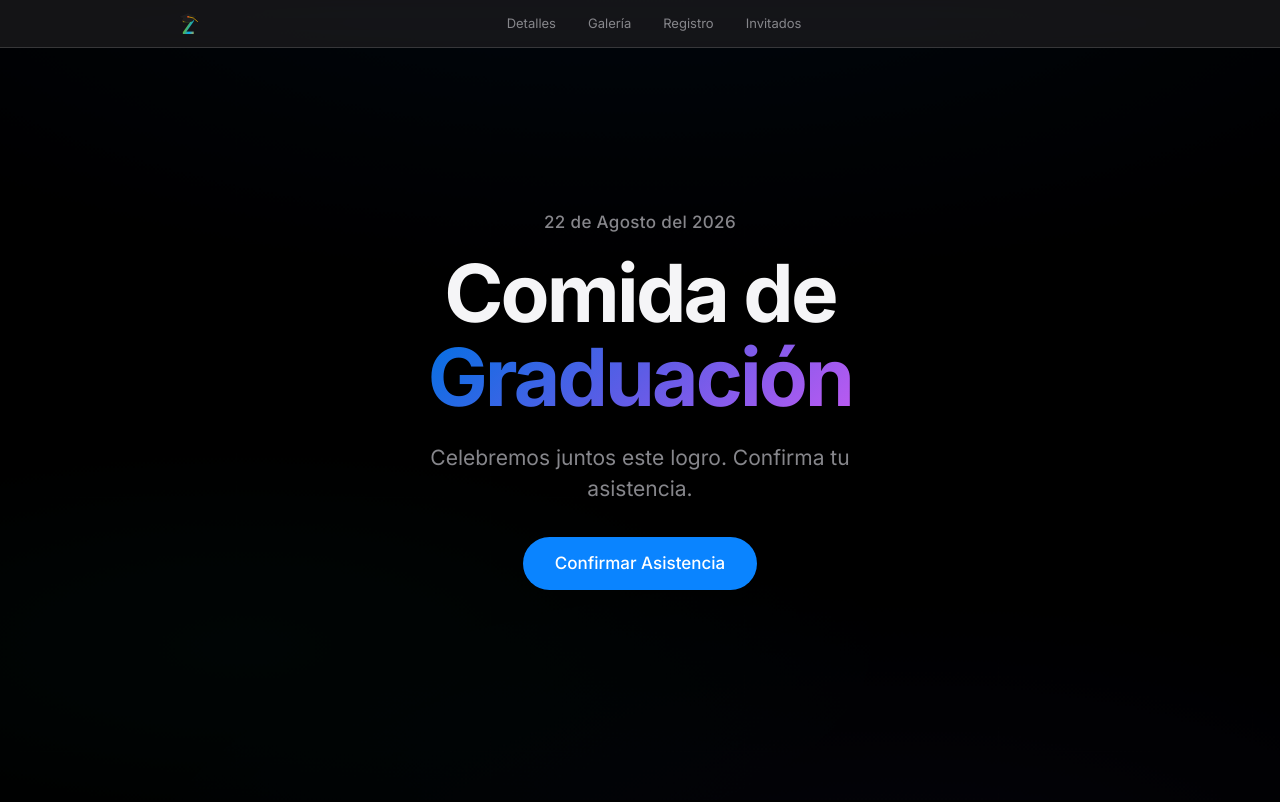
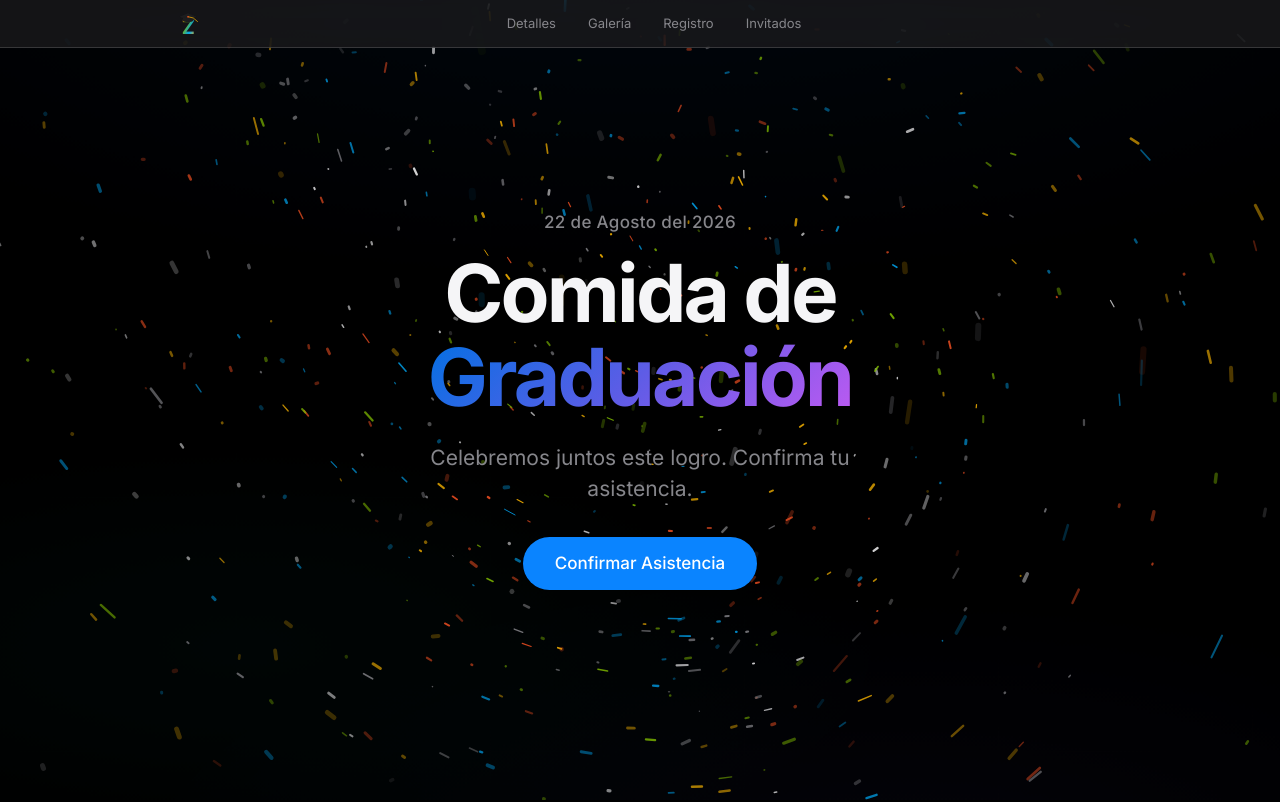
Before and after one commit to ZAJUID/comida-graduacion, a plain HTML site: page index.html in a window 1280 px wide. Shown: the top 802 px of the page. Drawn offline with Linux system fonts and the light colour scheme; no server answers; a web font is replaced by a local one.

Commit message:
Implement Antigravity particle sphere animation

```diff
--- a/index.html
+++ b/index.html
@@ -67,6 +67,7 @@
     <!-- Hero Section -->
     <section id="hero" class="hero-section">
         <div class="hero-bg-gradient"></div>
+        <canvas id="particle-canvas"></canvas>
         <div class="hero-content">
             <p class="hero-eyebrow">22 de Agosto del 2026</p>
             <h1 class="hero-title">Comida de<br><span class="hero-highlight">Graduación</span></h1>
@@ -310,6 +311,7 @@
         <button class="lightbox-nav lightbox-next" id="lightbox-next">›</button>
     </div>
 
+    <script src="particles.js?v=1"></script>
     <script src="app.js"></script>
 </body>
 
--- /dev/null
+++ b/particles.js
@@ -0,0 +1,131 @@
+/* ============================================
+   ANTIGRAVITY SPHERE PARTICLES
+   ============================================ */
+
+const canvas = document.getElementById('particle-canvas');
+const ctx = canvas.getContext('2d', { alpha: true });
+
+let width, height;
+
+// Microsoft Colors + White/Gray for depth and match the theme
+const colors = ['#F25022', '#7FBA00', '#00A4EF', '#FFB900', '#f5f5f7', '#86868b'];
+
+let particles = [];
+// More particles on desktop, fewer on mobile to preserve performance
+const isMobile = window.innerWidth <= 768;
+const PARTICLE_COUNT = isMobile ? 300 : 800;
+let time = 0;
+
+function resize() {
+    width = window.innerWidth;
+    height = window.innerHeight;
+    canvas.width = width;
+    canvas.height = height;
+}
+
+window.addEventListener('resize', resize);
+resize();
+
+class Particle {
+    constructor() {
+        // Random placement inside a spherical shell
+        this.r = Math.random() * 350 + 150;
+        this.theta = Math.random() * Math.PI * 2;
+        this.phi = Math.acos((Math.random() * 2) - 1);
+
+        this.color = colors[Math.floor(Math.random() * colors.length)];
+        this.length = Math.random() * 20 + 8; // Dash length
+        // Unique orbital speed
+        this.speed = (Math.random() - 0.5) * 0.003;
+        this.thickness = Math.random() * 1.5 + 1;
+    }
+
+    update() {
+        this.theta += this.speed;
+        this.phi += this.speed * 0.5;
+    }
+
+    draw() {
+        // Spherical coordinates to 3D Cartesian
+        const x3d = this.r * Math.sin(this.phi) * Math.cos(this.theta);
+        const y3d = this.r * Math.sin(this.phi) * Math.sin(this.theta);
+        const z3d = this.r * Math.cos(this.phi);
+
+        // Find tail position by subtracting orbital deltas
+        const pastTheta = this.theta - this.speed * this.length;
+        const pastPhi = this.phi - (this.speed * 0.5) * this.length;
+        const tailX = this.r * Math.sin(pastPhi) * Math.cos(pastTheta);
+        const tailY = this.r * Math.sin(pastPhi) * Math.sin(pastTheta);
+        const tailZ = this.r * Math.cos(pastPhi);
+
+        // Global slow rotation of the entire sphere
+        const rotY = time * 0.0015;
+        const rotX = time * 0.0008;
+
+        // Apply 3D rotation around X and Y axes
+        const rotate3D = (x, y, z) => {
+            // Rotate around X
+            let y1 = y * Math.cos(rotX) - z * Math.sin(rotX);
+            let z1 = y * Math.sin(rotX) + z * Math.cos(rotX);
+            // Rotate around Y
+            let x2 = x * Math.cos(rotY) + z1 * Math.sin(rotY);
+            let z2 = -x * Math.sin(rotY) + z1 * Math.cos(rotY);
+            return { x: x2, y: y1, z: z2 };
+        };
+
+        const pos = rotate3D(x3d, y3d, z3d);
+        const tailPos = rotate3D(tailX, tailY, tailZ);
+
+        // 3D Perspective Projection
+        const focalLength = 1100;
+        // Move the sphere away from camera
+        const zShift = pos.z + 800;
+        const tailZShift = tailPos.z + 800;
+
+        if (zShift < 10) return; // Behind camera
+
+        const scale = focalLength / zShift;
+        const tailScale = focalLength / tailZShift;
+
+        const cx = width / 2;
+        const cy = height / 2;
+
+        const x2d = pos.x * scale + cx;
+        const y2d = pos.y * scale + cy;
+        const tx2d = tailPos.x * tailScale + cx;
+        const ty2d = tailPos.y * tailScale + cy;
+
+        // Fog/Perspective alpha: Fade objects in the back of the sphere
+        // z values generally range from -500 to 500
+        const alpha = Math.max(0.02, Math.min(0.85, (pos.z + 500) / 1000));
+
+        ctx.beginPath();
+        ctx.moveTo(tx2d, ty2d);
+        ctx.lineTo(x2d, y2d);
+        ctx.strokeStyle = this.color;
+        ctx.globalAlpha = alpha;
+        ctx.lineWidth = this.thickness * scale;
+        ctx.lineCap = 'round';
+        ctx.stroke();
+    }
+}
+
+// Generate the initial burst of particles
+for (let i = 0; i < PARTICLE_COUNT; i++) {
+    particles.push(new Particle());
+}
+
+function animate() {
+    ctx.clearRect(0, 0, width, height);
+
+    particles.forEach(p => {
+        p.update();
+        p.draw();
+    });
+
+    time++;
+    requestAnimationFrame(animate);
+}
+
+// Start animation
+animate();
--- a/styles.css
+++ b/styles.css
@@ -310,6 +310,15 @@ input, select, textarea {
 @keyframes heroGradientShift {
     0% { opacity: 0.6; transform: scale(1); }
     100% { opacity: 1; transform: scale(1.05); }
+}
+
+#particle-canvas {
+    position: absolute;
+    inset: 0;
+    width: 100%;
+    height: 100%;
+    z-index: 1; /* Detras del contenido */
+    pointer-events: none; /* No bloquear clics en la UI */
 }
 
 .hero-content {
--- a/sw.js
+++ b/sw.js
@@ -3,12 +3,13 @@
    Comida de Graduación 2026 - PWA
    ============================================ */
 
-const CACHE_NAME = 'graduacion-v4';
+const CACHE_NAME = 'graduacion-v5';
 const ASSETS_TO_CACHE = [
     './',
     './index.html',
     './styles.css',
     './app.js',
+    './particles.js',
     './manifest.json',
     './icons/icon-192.png',
     './icons/icon-512.png',
```
